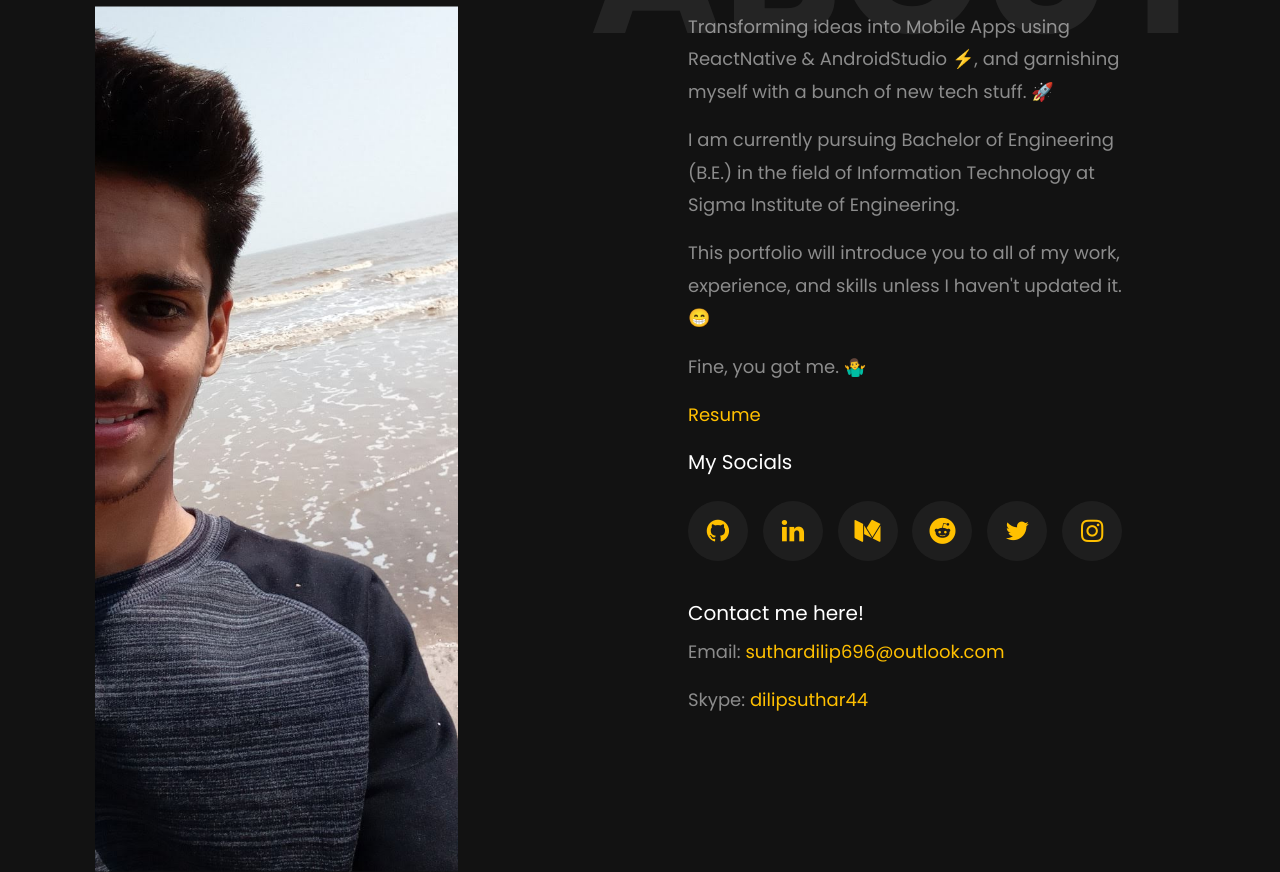
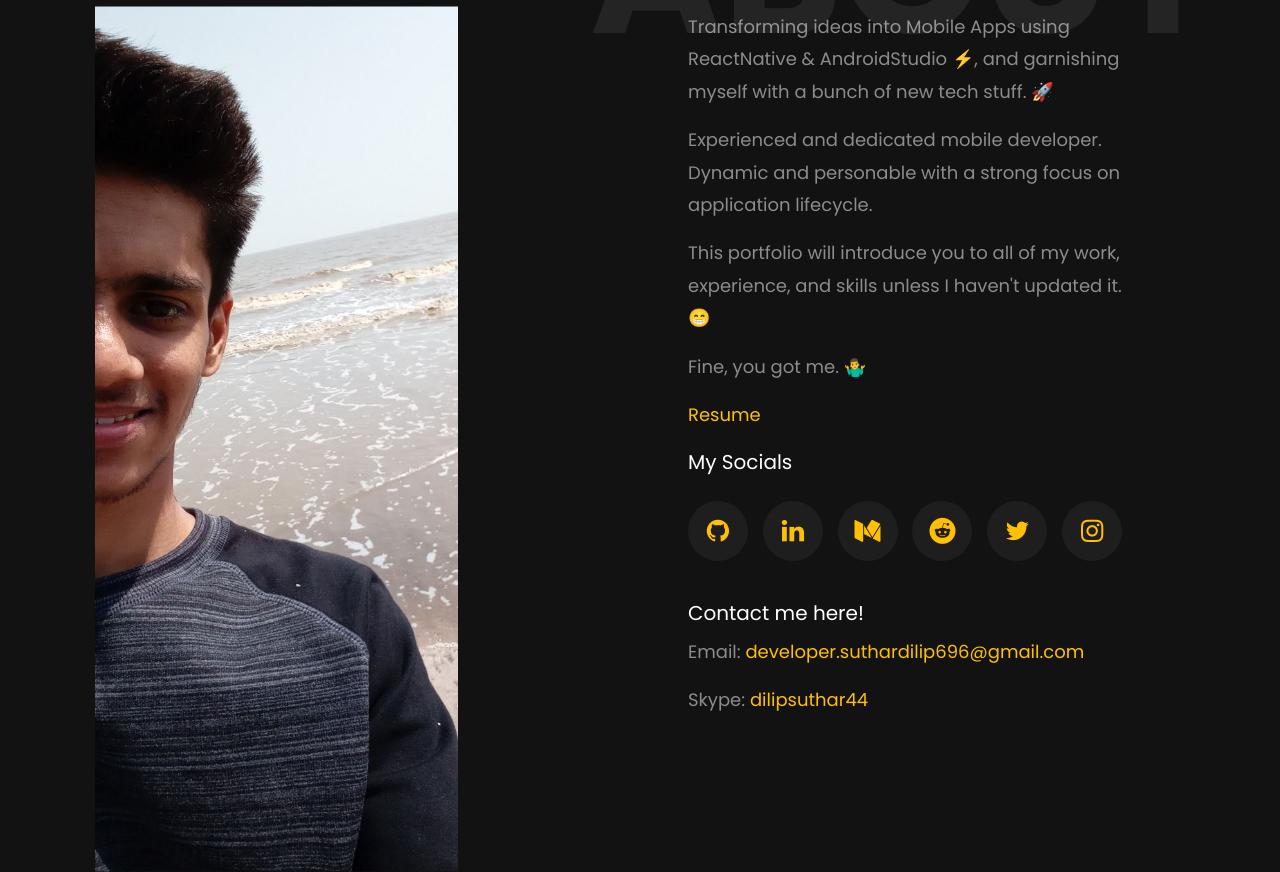
Before and after one commit to dilipsuthar97/dilipsuthar97.github.io, a plain HTML site: page index.html in a window 1280 px wide. Shown: the part 957-1829 px from the top of the page. Drawn offline with Linux system fonts and the light colour scheme; files whose address does not match are found by name.

Commit message:
Changed email

```diff
--- a/index.html
+++ b/index.html
@@ -103,7 +103,7 @@
                 <div class="p-5">
                   <h2 class="mb-5"></h2>
                   <p>Transforming ideas into Mobile Apps using ReactNative & AndroidStudio &#9889, and garnishing myself with a bunch of new tech stuff. 🚀</p>
-                  <p>I am currently pursuing Bachelor of Engineering (B.E.) in the field of Information Technology at Sigma Institute of Engineering.</p>
+                  <p>Experienced and dedicated mobile developer. Dynamic and personable with a strong focus on application lifecycle.</p>
                   <p>This portfolio will introduce you to all of my work, experience, and skills unless I haven't updated it. &#128513</p>
                   <p>Fine, you got me. 🤷‍♂️</p>
                   <p class="link-resume"><a href="https://drive.google.com/file/d/1fYN_scRRgIyHXUI40P50CSa3FCQ1TtJT/view?usp=sharing" target="_blank">Resume</a></p>
@@ -120,7 +120,7 @@
                     </div> -->
                   </ul>
                   <h5>Contact me here!</h5>
-                  <p>Email: <a href="#">suthardilip696@outlook.com</a></p>
+                  <p>Email: <a href="#">developer.suthardilip696@gmail.com</a></p>
                   <p>Skype: <a href="#">dilipsuthar44</a></p>
                 </div>
               </div>
@@ -316,7 +316,7 @@
               </div>
               <div class="ftco-footer-widget">
                 <h2 class="mb-3">Contact Me</h2>
-                <p class="h3 email"><a href="#">suthardilip696@outlook.com</a></p>
+                <p class="h3 email"><a href="#">developer.suthardilip696@gmail.com</a></p>
               </div>
             </div>
           </div>
```
